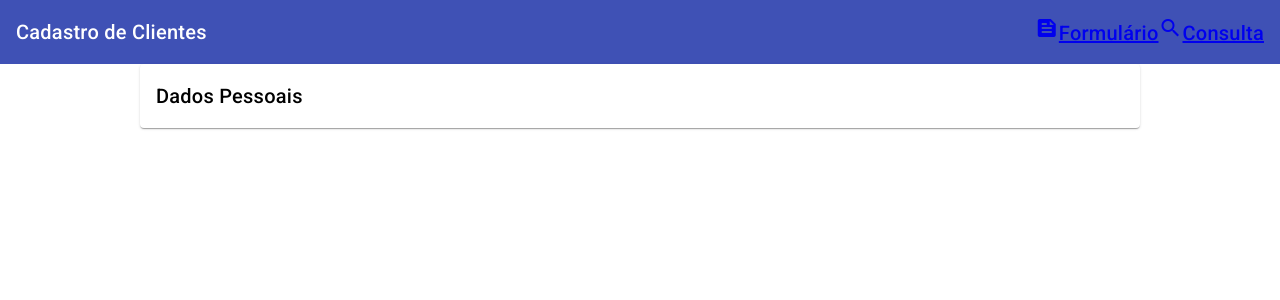
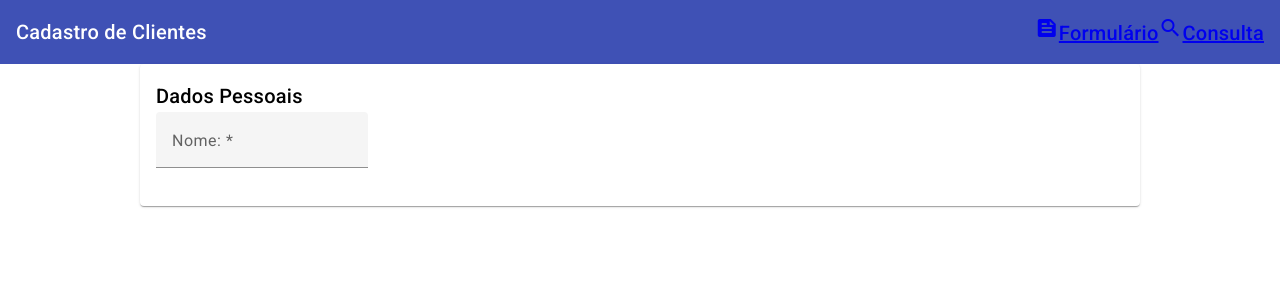
Before and after one commit to fredericobsb/angular19, an Angular app: page /cadastro in a window 1280 px wide. Shown: the top 300 px of the page. Built offline with nearby package versions, Linux system fonts and the light colour scheme.

Commit message:
apos mat-form-field -- testes ok

```diff
--- a/src/app/cadastro/cadastro.component.html
+++ b/src/app/cadastro/cadastro.component.html
@@ -7,7 +7,10 @@
                 </mat-card-header>
                 <mat-card-content class="mt-20">
                     <div fxLayout="row" fxLayoutAlign="start" fxLayout-gap="16px">
-
+                        <mat-form-field>
+                            <mat-label>Nome: *</mat-label>
+                            <input type="text" placeholder="Ex: Frederico Ramos" matInput/>
+                        </mat-form-field>
                     </div>
                 </mat-card-content>
             </mat-card>
```
Also changed, not shown: 1 other file (tests, documents, lock files or other folders).
